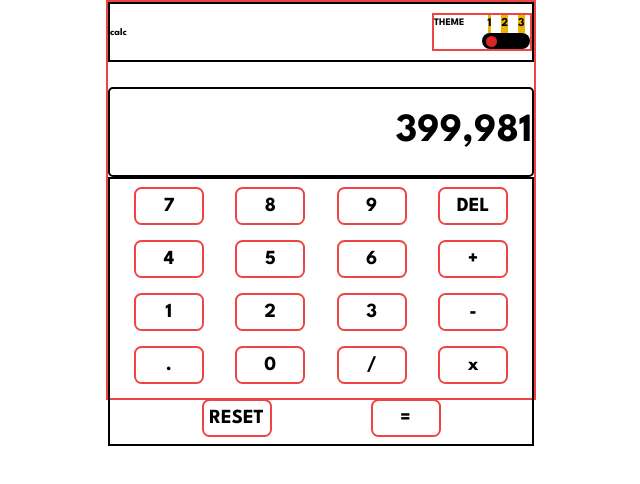
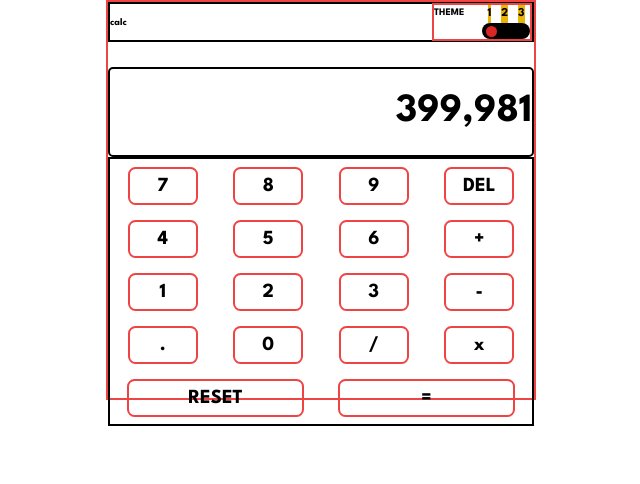
Before and after one commit to SouhailM07/code213-calculator, a React (Vite) app: page / in a window 1280 px wide. Shown: the top 484 px of the page, without its empty margins (319-959 px from the left). Built offline with nearby package versions, Linux system fonts and the light colour scheme.

Commit message:
[Btn+Btn_panel] closer look {2}

```diff
--- a/src/components/Btn/Btn.tsx
+++ b/src/components/Btn/Btn.tsx
@@ -1,8 +1,9 @@
 import "./btn.css";
-export default function Btn({ action, content }) {
+export default function Btn({ action, content, id }) {
   return (
     <>
       <button
+        id={id}
         onClick={() => {
           action();
         }}
--- a/src/components/Btn_panel/Btn_panel.tsx
+++ b/src/components/Btn_panel/Btn_panel.tsx
@@ -4,11 +4,14 @@ import { Btn } from "../../components";
 export default function Btn_panel(props) {
   return (
     <>
-      <div className="border-2 border-black flex flex-wrap justify-evenly ">
+      <div
+        id="btn_panel"
+        className="border-2 border-black flex flex-wrap justify-evenly "
+      >
         <Btn content="7" action={props.send} />
         <Btn content="8" />
         <Btn content="9" />
-        <Btn content="DEL" />
+        <Btn content="DEL" id="delBtn" />
         <Btn content="4" />
         <Btn content="5" />
         <Btn content="6" />
@@ -21,8 +24,8 @@ export default function Btn_panel(props) {
         <Btn content="0" />
         <Btn content="/" />
         <Btn content="x" />
-        <Btn content="RESET" />
-        <Btn content="=" />
+        <Btn content="RESET" id="resetBtn" />
+        <Btn content="=" id="equalBtn" />
       </div>
     </>
   );
--- a/src/components/Btn_panel/btn_panel.css
+++ b/src/components/Btn_panel/btn_panel.css
@@ -0,0 +1,14 @@
+#btn_panel {
+  display: grid;
+  grid-template-columns: repeat(4, 1fr);
+  grid-template-rows: repeat(4, 1fr);
+  place-items: center;
+}
+#btn_panel #resetBtn {
+  grid-area: 5/1/5/3;
+  width: 84%;
+}
+#btn_panel #equalBtn {
+  width: 84%;
+  grid-area: 5/3/5/5;
+}
--- a/src/components/Btn_panel/btn_panel.scss
+++ b/src/components/Btn_panel/btn_panel.scss
@@ -0,0 +1,14 @@
+#btn_panel {
+  display: grid;
+  grid-template-columns: repeat(4, 1fr);
+  grid-template-rows: repeat(4, 1fr);
+  place-items: center;
+  #resetBtn {
+    grid-area: 5/1/5/3;
+    width: 84%;
+  }
+  #equalBtn {
+    width: 84%;
+    grid-area: 5/3/5/5;
+  }
+}
--- a/src/components/Control_panel/Control_panel.tsx
+++ b/src/components/Control_panel/Control_panel.tsx
@@ -3,7 +3,7 @@ export default function Control_panel() {
   return (
     <div
       id="control-panel"
-      className="border-2 border-black flex justify-between items-center h-[6rem]"
+      className="border-2 border-black flex justify-between items-center h-[4rem]"
     >
       <h2>calc</h2>
       <div
```
